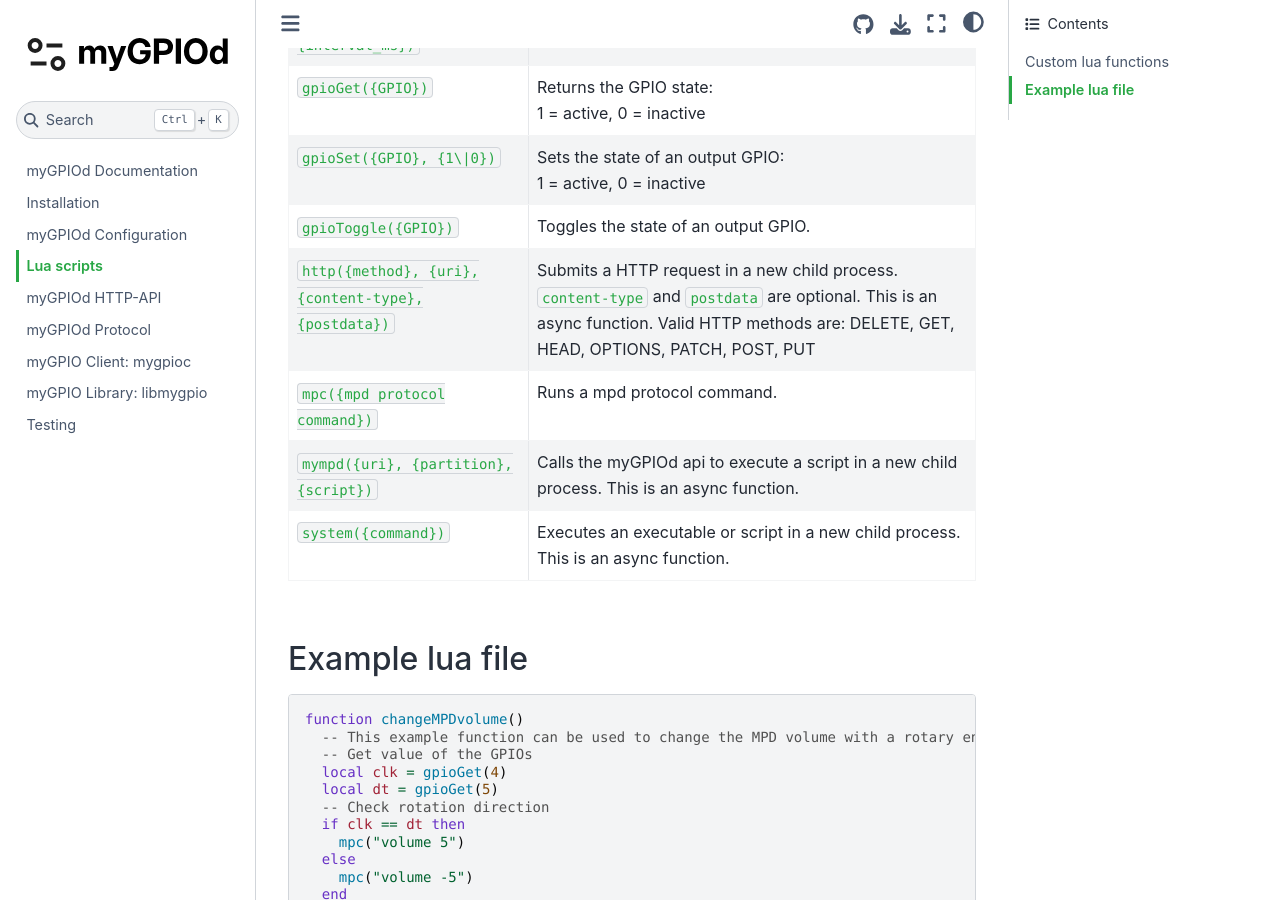
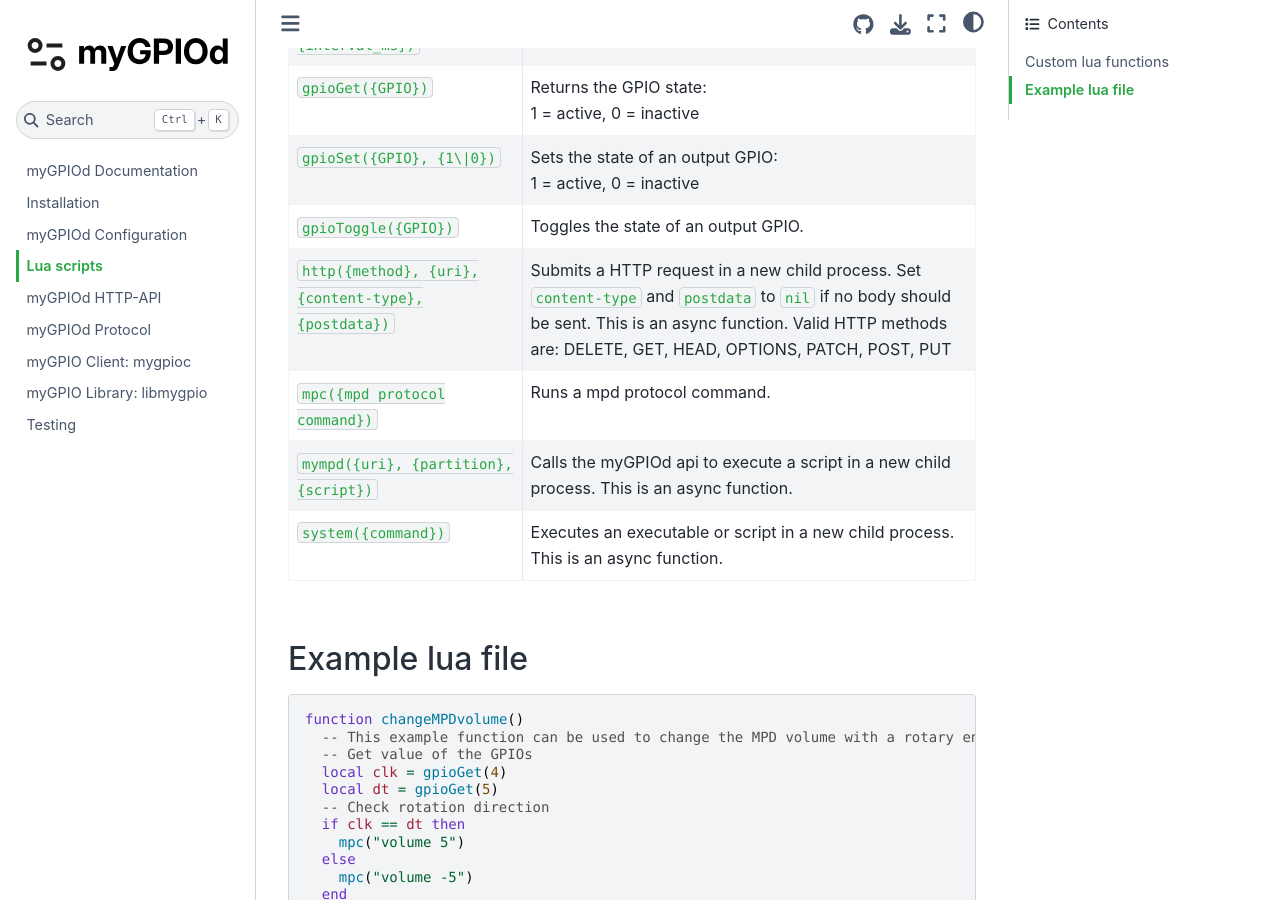
Before and after one commit to jcorporation/myGPIOd, a Sphinx documentation site: the page built from docs/lua-scripts.rst, in a window 1280 px wide and 900 px high, scrolled down 678 px. Built offline with Sphinx 7.4.7 and the Sphinx Book theme 1.1.4, drawn with Linux system fonts in a browser that asks for light colours.

```diff
--- a/docs/lua-scripts.rst
+++ b/docs/lua-scripts.rst
@@ -13,34 +13,35 @@ Custom lua functions
 
 myGPIOd registers custom lua functions to provide access to the actions. The functions return ``0`` on success, else ``1``.
 
-+---------------------------------------------------------+-------------------------------------------------+
-| Lua function                                            | Description                                     |
-+=========================================================+=================================================+
-| ``gpioBlink({GPIO}, {timeout_ms}, {interval_ms})``      | Toggle the value of the GPIO in given timeout   |
-|                                                         | and interval.                                   |
-+---------------------------------------------------------+-------------------------------------------------+
-| ``gpioGet({GPIO})``                                     || Returns the GPIO state:                        |
-|                                                         || 1 = active, 0 = inactive                       |
-+---------------------------------------------------------+-------------------------------------------------+
-| ``gpioSet({GPIO}, {1\|0})``                             || Sets the state of an output GPIO:              |
-|                                                         || 1 = active, 0 = inactive                       |
-+---------------------------------------------------------+-------------------------------------------------+
-| ``gpioToggle({GPIO})``                                  | Toggles the state of an output GPIO.            |
-+---------------------------------------------------------+-------------------------------------------------+
-| ``http({method}, {uri}, {content-type}, {postdata})``   | Submits a HTTP request in a new child process.  |
-|                                                         | ``content-type`` and ``postdata`` are optional. |
-|                                                         | This is an async function.                      |
-|                                                         | Valid HTTP methods are: DELETE, GET, HEAD,      |
-|                                                         | OPTIONS, PATCH, POST, PUT                       |
-+---------------------------------------------------------+-------------------------------------------------+
-| ``mpc({mpd protocol command})``                         | Runs a mpd protocol command.                    |
-+---------------------------------------------------------+-------------------------------------------------+
-| ``mympd({uri}, {partition}, {script})``                 | Calls the myGPIOd api to execute a script in a  |
-|                                                         | new child process. This is an async function.   |
-+---------------------------------------------------------+-------------------------------------------------+
-| ``system({command})``                                   | Executes an executable or script in a new       |
-|                                                         | child process. This is an async function.       |
-+---------------------------------------------------------+-------------------------------------------------+
++---------------------------------------------------------+-----------------------------------------------------+
+| Lua function                                            | Description                                         |
++=========================================================+=====================================================+
+| ``gpioBlink({GPIO}, {timeout_ms}, {interval_ms})``      | Toggle the value of the GPIO in given timeout       |
+|                                                         | and interval.                                       |
++---------------------------------------------------------+-----------------------------------------------------+
+| ``gpioGet({GPIO})``                                     || Returns the GPIO state:                            |
+|                                                         || 1 = active, 0 = inactive                           |
++---------------------------------------------------------+-----------------------------------------------------+
+| ``gpioSet({GPIO}, {1\|0})``                             || Sets the state of an output GPIO:                  |
+|                                                         || 1 = active, 0 = inactive                           |
++---------------------------------------------------------+-----------------------------------------------------+
+| ``gpioToggle({GPIO})``                                  | Toggles the state of an output GPIO.                |
++---------------------------------------------------------+-----------------------------------------------------+
+| ``http({method}, {uri}, {content-type}, {postdata})``   | Submits a HTTP request in a new child process.      |
+|                                                         | Set ``content-type`` and ``postdata`` to ``nil`` if |
+|                                                         | no body should be sent.                             |
+|                                                         | This is an async function.                          |
+|                                                         | Valid HTTP methods are: DELETE, GET, HEAD,          |
+|                                                         | OPTIONS, PATCH, POST, PUT                           |
++---------------------------------------------------------+-----------------------------------------------------+
+| ``mpc({mpd protocol command})``                         | Runs a mpd protocol command.                        |
++---------------------------------------------------------+-----------------------------------------------------+
+| ``mympd({uri}, {partition}, {script})``                 | Calls the myGPIOd api to execute a script in a      |
+|                                                         | new child process. This is an async function.       |
++---------------------------------------------------------+-----------------------------------------------------+
+| ``system({command})``                                   | Executes an executable or script in a new           |
+|                                                         | child process. This is an async function.           |
++---------------------------------------------------------+-----------------------------------------------------+
 
 Example lua file
 ----------------
```
Also changed, not shown: 1 other file.
